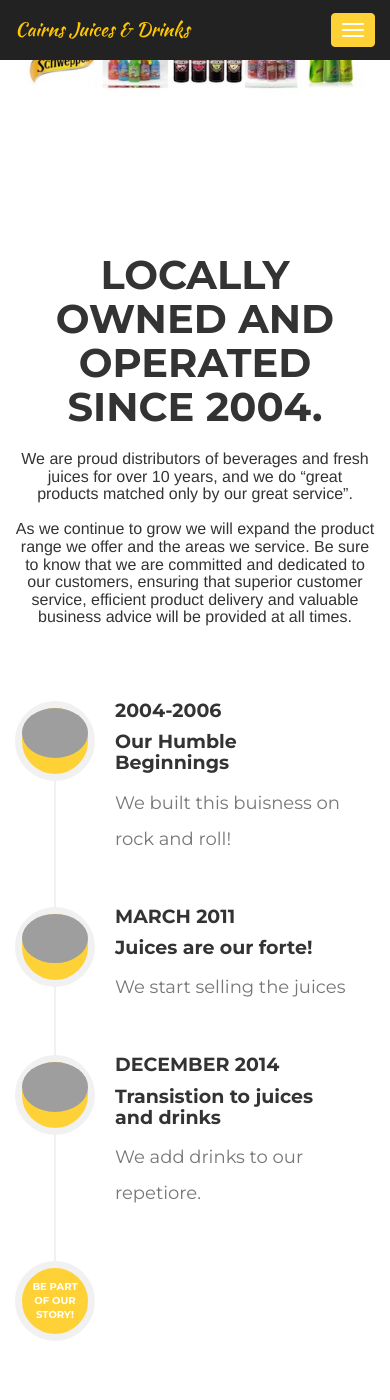
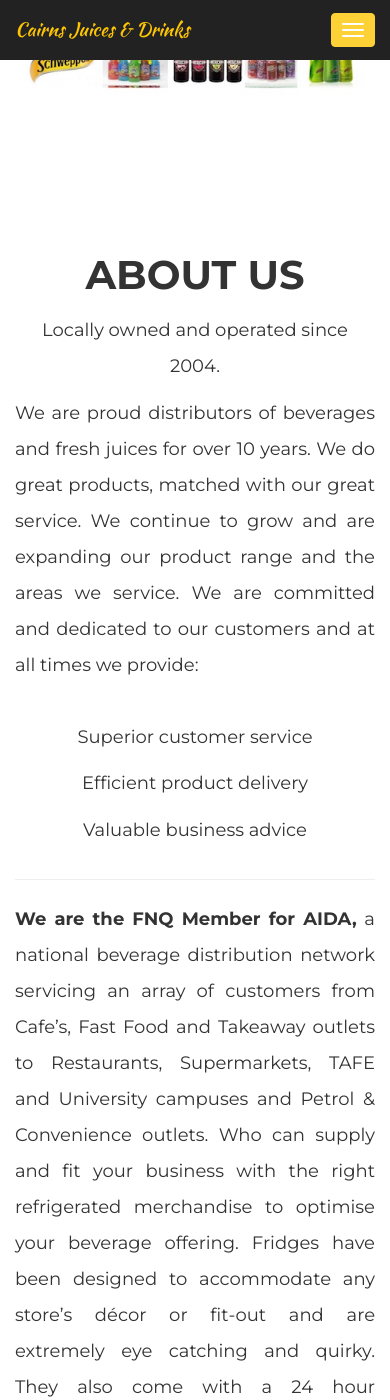
Before and after one commit to camallen/cjd, a Jekyll site: the page built from index.html, in a window 390 px wide and 1400 px high, scrolled down 1873 px. Built offline with Jekyll 4.4.1, drawn with Linux system fonts in a browser that asks for light colours; some web fonts are replaced; some of the changed text lies outside the part shown; grey boxes are pictures that could not be loaded.

Commit message:
about page

```diff
--- a/_includes/about.html
+++ b/_includes/about.html
@@ -3,67 +3,87 @@
     <div class="container">
         <div class="row">
           <div class="col-lg-12 text-center">
-                    <h2 class="section-heading">Locally owned and operated since 2004.</h2>
-                    <h3 class="section-subheading">
-                      We are proud distributors of beverages and fresh juices for over 10 years, and we do “great products matched only by our great service”.
-                      <br/><br/>
-                      As we continue to grow we will expand the product range we offer and the areas we service. Be sure to know that we are committed and dedicated to our customers, ensuring that superior customer service, efficient product delivery and valuable business advice will be provided at all times.
-                    </h3>
+              <h2 class="section-heading">About Us</h2>
+              <p>Locally owned and operated since 2004.</p>
           </div>
         </div>
         <div class="row">
-                <div class="col-lg-12">
-                    <ul class="timeline">
-                        <li>
-                            <div class="timeline-image">
-                                <img class="img-circle img-responsive" src="img/about/1.jpg" alt="">
-                            </div>
-                            <div class="timeline-panel">
-                                <div class="timeline-heading">
-                                    <h4>2004-2006</h4>
-                                    <h4 class="subheading">Our Humble Beginnings</h4>
-                                </div>
-                                <div class="timeline-body">
-                                    <p class="text-muted">We built this buisness on rock and roll!</p>
+          <div class="col-lg-12 text-justify">
+            <p>
+              We are proud distributors of beverages and fresh juices for over 10 years.
+              We do great products, matched with our great service.
+              We continue to grow and are expanding our product range and the areas we service.
+              We are committed and dedicated to our customers and at all times we provide:
+            </p>
           </div>
         </div>
-                        </li>
-                        <li class="timeline-inverted">
-                            <div class="timeline-image">
-                                <img class="img-circle img-responsive" src="img/about/2.jpg" alt="">
+        <div class="row" style="margin-top:15px">
+          <div class="col-lg-12 text-justify">
+            <p>
+              <div class="col-md-4 text-center">
+                <p>Superior customer service</p>
               </div>
-                            <div class="timeline-panel">
-                                <div class="timeline-heading">
-                                    <h4>March 2011</h4>
-                                    <h4 class="subheading">Juices are our forte!</h4>
+              <div class="col-md-4 text-center">
+                <p>Efficient product delivery</p>
               </div>
-                                <div class="timeline-body">
-                                    <p class="text-muted">We start selling the juices</p>
+              <div class="col-md-4 text-center">
+                <p>Valuable business advice</p>
+              </div>
+            </p>
           </div>
         </div>
-                        </li>
-                        <li>
-                            <div class="timeline-image">
-                                <img class="img-circle img-responsive" src="img/about/3.jpg" alt="">
-                            </div>
-                            <div class="timeline-panel">
-                                <div class="timeline-heading">
-                                    <h4>December 2014</h4>
-                                    <h4 class="subheading">Transistion to juices and drinks</h4>
-                                </div>
-                                <div class="timeline-body">
-                                    <p class="text-muted">We add drinks to our repetiore.</p>
+        <hr>
+        <div class="row">
+          <div class="col-lg-12 text-justify">
+            <p>
+              <b>We are the FNQ Member for AIDA,</b>
+              a national beverage distribution network servicing
+              an array of customers from Cafe’s, Fast Food and Takeaway outlets
+              to Restaurants, Supermarkets, TAFE and University campuses and
+              Petrol &amp; Convenience outlets.
+              Who can supply and fit your business with the right refrigerated
+              merchandise to optimise your beverage offering.
+              Fridges have been designed to accommodate any store’s décor or
+              fit-out and are extremely eye catching and quirky.
+              They also come with a 24 hour breakdown number
+              in case of any unlikely mishap with your Hydration Station.
+            </p>
           </div>
         </div>
-                        </li>
-                        <li class="timeline-inverted">
-                            <div class="timeline-image">
-                                <h4>Be Part
-                                    <br>Of Our
-                                    <br>Story!</h4>
+        <div class="row">
+          <div class="col-lg-12 text-center">
+            <img class="center-img" src="img/hydration_station_aida.jpg">
           </div>
-                        </li>
-                    </ul>
+        </div>
+        <hr>
+        <div class="row">
+          <div class="col-lg-12 text-justify">
+            <p>
+              <b>School Canteen Approved Products Available.</b>
+              We are proud suppliers of several FOCIS approved fruit juices and beverages.
+              FOCIS encourages school canteens to stock a wide variety of tasty nutritious
+              foods and beverages that contribute to children’s growth and development.
+            </p>
+          </div>
+        </div>
+        <div class="row">
+          <div class="col-lg-12 text-center">
+            <img class="center-img" src="img/school_approved.png">
+          </div>
+        </div>
+        <hr>
+        <div class="row">
+          <div class="col-lg-12 text-justify">
+            <p>
+              <b>Softdrink Vs Energy Drink.</b>
+              We provide a great range of soft and energy drinks at great prices.
+              This makes our supply of energy and soft drinks perfect for workplaces
+              such as factories, offices and more, as well as for work gatherings,
+              parties and functions, amongst others.
+              These are great in work places as people often turn to soft or
+              energy drinks looking for a lift during the day.
+              Both these drinks provide a bit of extra pep for your step when needed.
+            </p>
           </div>
         </div>
     </div>
```
Also changed, not shown: _includes/css/agency.css (+11 -0 lines), img/hydration_station_aida.jpg (added). Lines whose indentation alone changed are shown as unchanged.
